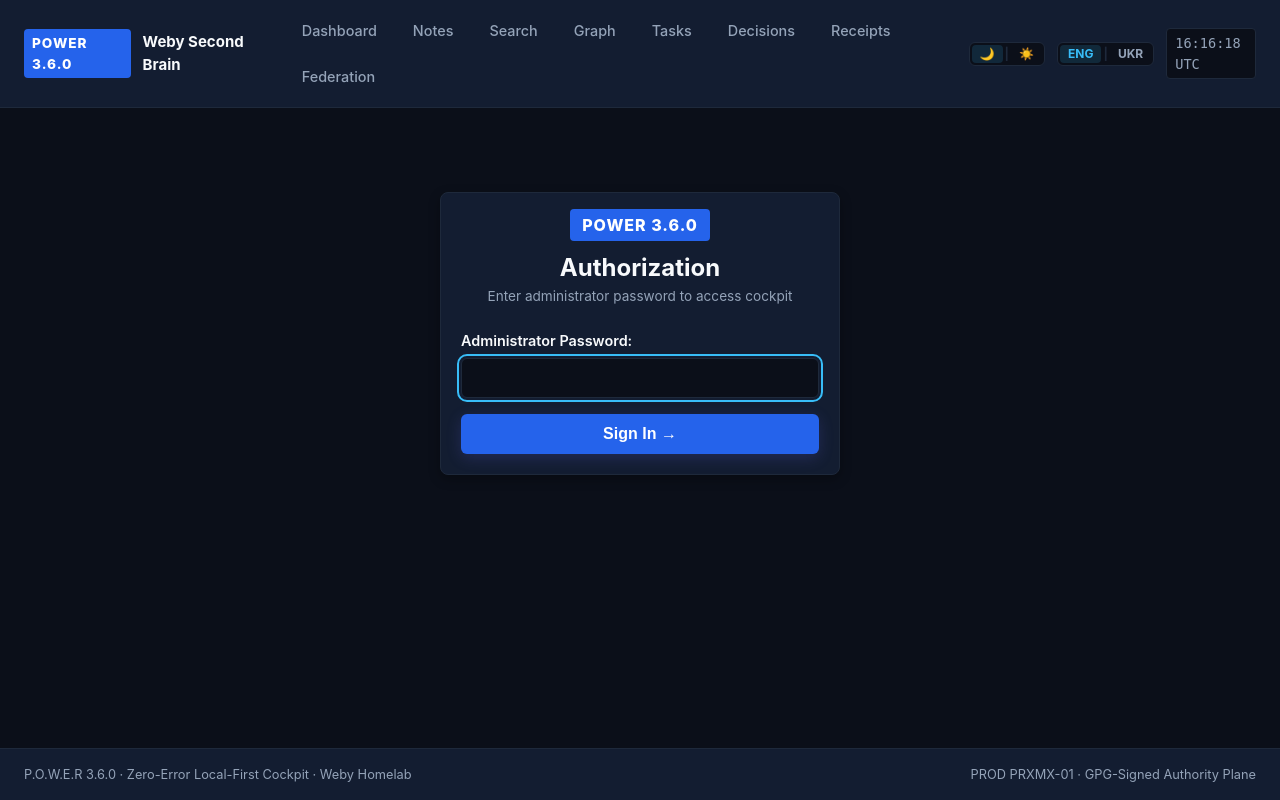
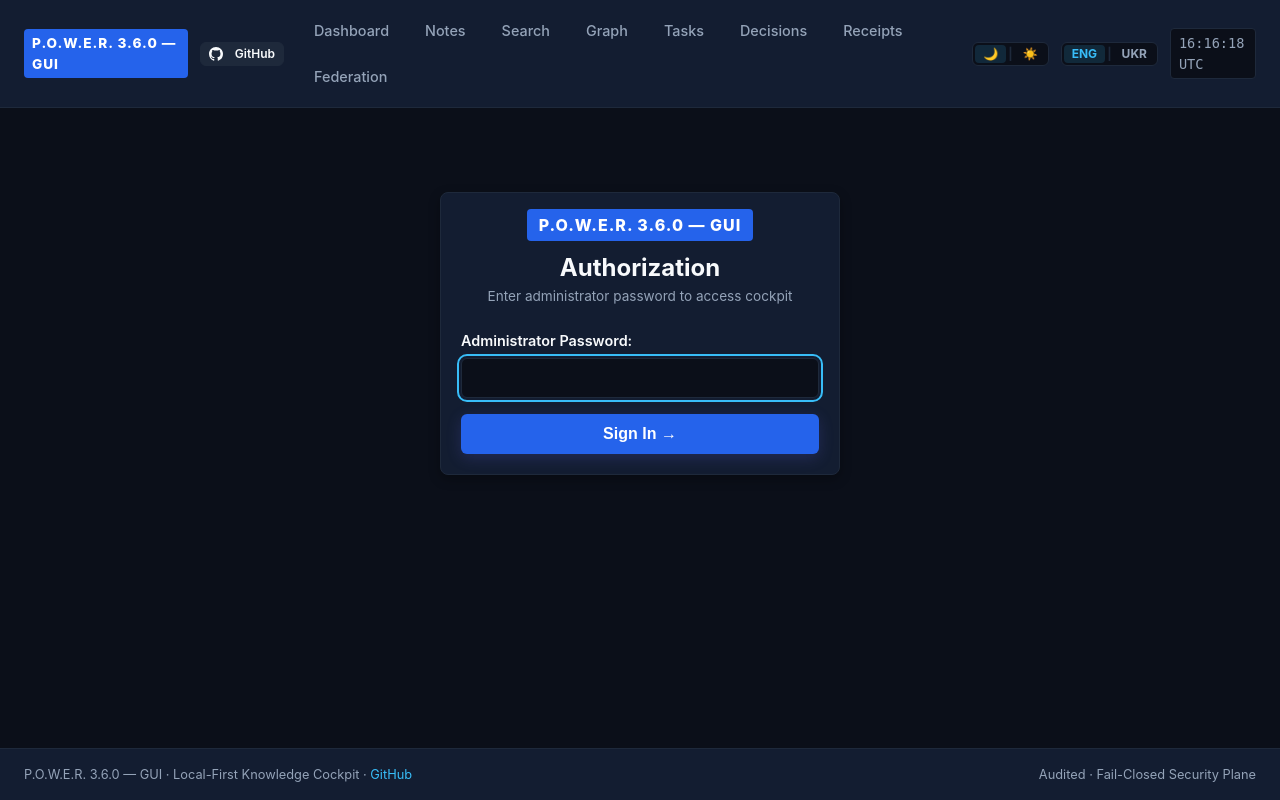
Before and after one commit to weby-homelab/ai-second-brain-gui, a FastAPI app: page /login in a window 1280 px wide. Run offline with FastAPI, Linux system fonts and the light colour scheme.

Commit message:
feat(branding): standardize P.O.W.E.R. GUI branding with repository link and clean defaults

```diff
--- a/pyproject.toml
+++ b/pyproject.toml
@@ -4,7 +4,7 @@ build-backend = "setuptools.build_meta"
 
 [project]
 name = "power-gui"
-version = "0.5.7"
+version = "0.5.8"
 description = "Secure, accessible, local-first web cockpit and decision center for P.O.W.E.R."
 readme = "README.md"
 requires-python = ">=3.11"
--- a/src/power_gui/__init__.py
+++ b/src/power_gui/__init__.py
@@ -1,3 +1,3 @@
 """POWER-GUI web cockpit package for P.O.W.E.R."""
 
-__version__ = "0.5.7"
+__version__ = "0.5.8"
--- a/src/power_gui/app.py
+++ b/src/power_gui/app.py
@@ -37,7 +37,7 @@ def create_app(settings: Settings | None = None) -> FastAPI:
     app = FastAPI(
         title="POWER-GUI",
         description=f"Secure, accessible local-first web cockpit for P.O.W.E.R {POWER_VERSION}",
-        version="0.5.7",
+        version="0.5.8",
         docs_url=None,
         redoc_url=None,
     )
--- a/src/power_gui/config.py
+++ b/src/power_gui/config.py
@@ -19,7 +19,7 @@ class Settings(BaseSettings):
     """Fail-closed configuration settings for POWER-GUI application."""
 
     vault_path: Path = Field(
-        default=Path("/root/geminicli/brain"),
+        default=Path("/brain"),
         description="Path to the authoritative Markdown knowledge vault",
     )
     host: str = Field(default="127.0.0.1", description="Bind interface")
--- a/src/power_gui/i18n.py
+++ b/src/power_gui/i18n.py
@@ -13,7 +13,7 @@ SUPPORTED_LANGS = {"en", "uk"}
 TRANSLATIONS: dict[str, dict[str, str]] = {
     "en": {
         "html_lang": "en",
-        "app_name": "Weby Second Brain",
+        "app_name": "P.O.W.E.R. — GUI",
         "skip_to_content": "Skip to content",
         "dashboard": "Dashboard",
         "notes": "Notes",
@@ -138,7 +138,7 @@ TRANSLATIONS: dict[str, dict[str, str]] = {
     },
     "uk": {
         "html_lang": "uk",
-        "app_name": "Weby Second Brain",
+        "app_name": "P.O.W.E.R. — GUI",
         "skip_to_content": "Перейти до вмісту",
         "dashboard": "Дашборд",
         "notes": "Нотатки",
--- a/src/power_gui/templates/base.html
+++ b/src/power_gui/templates/base.html
@@ -5,7 +5,7 @@
 <head>
     <meta charset="UTF-8">
     <meta name="viewport" content="width=device-width, initial-scale=1.0">
-    <title>{% block title %}{{ t('dashboard', current_lang) }}{% endblock %} | Weby Homelab</title>
+    <title>{% block title %}{{ t('dashboard', current_lang) }}{% endblock %} | P.O.W.E.R. {{ power_version }} — GUI</title>
     <link rel="stylesheet" href="/static/css/style.css">
     <style>
         :root, html.dark {
@@ -232,10 +232,14 @@
 <body>
     <a href="#main-content" class="skip-link">{{ t('skip_to_content', current_lang) }}</a>
     <header>
-        <a href="/dashboard" class="logo-group" aria-label="POWER Cockpit Dashboard">
-            <span class="logo-badge">POWER {{ power_version }}</span>
-            <strong>{{ t('app_name', current_lang) }}</strong>
-        </a>
+        <div style="display: flex; align-items: center; gap: 12px;">
+            <a href="/dashboard" class="logo-group" aria-label="P.O.W.E.R. GUI Dashboard">
+                <span class="logo-badge">P.O.W.E.R. {{ power_version }} &mdash; GUI</span>
+            </a>
+            <a href="https://github.com/weby-homelab/ai-second-brain-gui" target="_blank" rel="noopener noreferrer" class="btn btn-secondary" style="padding: 2px 8px; font-size: 0.75rem; text-decoration: none;" title="GitHub Repository">
+                <svg height="14" width="14" viewBox="0 0 16 16" fill="currentColor" style="vertical-align: text-bottom; margin-right: 4px;"><path d="M8 0C3.58 0 0 3.58 0 8c0 3.54 2.29 6.53 5.47 7.59.4.07.55-.17.55-.38 0-.19-.01-.82-.01-1.49-2.01.37-2.53-.49-2.69-.94-.09-.23-.48-.94-.82-1.13-.28-.15-.68-.52-.01-.53.63-.01 1.08.58 1.23.82.72 1.21 1.87.87 2.33.66.07-.52.28-.87.51-1.07-1.78-.2-3.64-.89-3.64-3.95 0-.87.31-1.59.82-2.15-.08-.2-.36-1.02.08-2.12 0 0 .67-.21 2.2.82.64-.18 1.32-.27 2-.27.68 0 1.36.09 2 .27 1.53-1.04 2.2-.82 2.2-.82.44 1.1.16 1.92.08 2.12.51.56.82 1.27.82 2.15 0 3.07-1.87 3.75-3.65 3.95.29.25.54.73.54 1.48 0 1.07-.01 1.93-.01 2.2 0 .21.15.46.55.38A8.013 8.013 0 0016 8c0-4.42-3.58-8-8-8z"></path></svg>GitHub
+            </a>
+        </div>
         <nav aria-label="Main Navigation">
             <a href="/dashboard">{{ t('dashboard', current_lang) }}</a>
             <a href="/notes">{{ t('notes', current_lang) }}</a>
@@ -271,8 +275,8 @@
     </main>
 
     <footer>
-        <div>P.O.W.E.R {{ power_version }} &middot; Zero-Error Local-First Cockpit &middot; Weby Homelab</div>
-        <div>PROD PRXMX-01 &middot; GPG-Signed Authority Plane</div>
+        <div>P.O.W.E.R. {{ power_version }} &mdash; GUI &middot; Local-First Knowledge Cockpit &middot; <a href="https://github.com/weby-homelab/ai-second-brain-gui" target="_blank" rel="noopener noreferrer" style="color: var(--accent); text-decoration: none;">GitHub</a></div>
+        <div>Audited &middot; Fail-Closed Security Plane</div>
     </footer>
 
     <script>
--- a/src/power_gui/templates/dashboard.html
+++ b/src/power_gui/templates/dashboard.html
@@ -5,7 +5,7 @@
 {% block content %}
 <div style="display: flex; justify-content: space-between; align-items: center; margin-bottom: 24px; flex-wrap: wrap; gap: 12px;">
     <div>
-        <h1 style="font-size: 1.75rem; font-weight: 700;">{{ t('dashboard', current_lang) }} (P.O.W.E.R {{ power_version }})</h1>
+        <h1 style="font-size: 1.75rem; font-weight: 700;">{{ t('dashboard', current_lang) }} (P.O.W.E.R. {{ power_version }} — GUI)</h1>
         <p style="color: var(--text-secondary); font-size: 0.9rem;">
             Vault: <code>{{ settings.vault_path }}</code> &middot; Vault ID: <code>{{ stats.vault_id }}</code>
         </p>
--- a/src/power_gui/templates/login.html
+++ b/src/power_gui/templates/login.html
@@ -5,7 +5,7 @@
 {% block content %}
 <div style="max-width: 400px; margin: 60px auto;" class="card">
     <div style="text-align: center; margin-bottom: 24px;">
-        <span class="logo-badge" style="font-size: 1rem; padding: 6px 12px;">POWER {{ power_version }}</span>
+        <span class="logo-badge" style="font-size: 1rem; padding: 6px 12px;">P.O.W.E.R. {{ power_version }} &mdash; GUI</span>
         <h1 style="font-size: 1.5rem; font-weight: 700; margin-top: 12px;">{{ t('authorization', current_lang) }}</h1>
         <p style="color: var(--text-secondary); font-size: 0.85rem;">{{ t('login_subtitle', current_lang) }}</p>
     </div>
```
Also changed, not shown: tests/contract/test_app_routes.py (+4 -4 lines).
